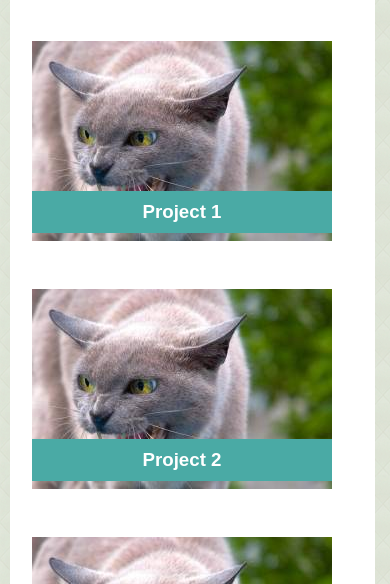
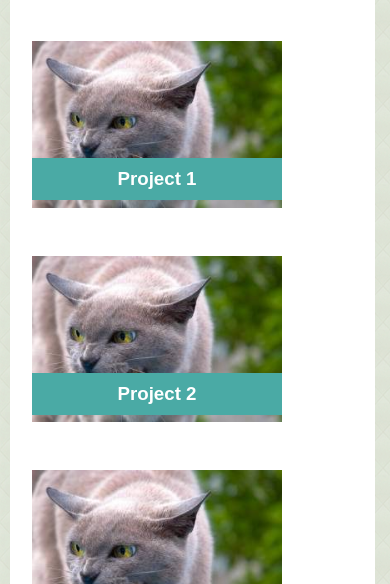
Before and after one commit to erikcribley/Responsive-Portfolio, a plain HTML site: page portfolio.html in a window 390 px wide. Shown: the part 216-800 px from the top of the page. Drawn offline with Linux system fonts and the light colour scheme.

Commit message:
fixed portfolio

```diff
--- a/assets/css/style.css
+++ b/assets/css/style.css
@@ -155,6 +155,14 @@ footer {
         width: auto;
         margin: 0px 15px 0px 10px;
     }
+
+    .port-pic {
+        width: 250px;
+    }
+
+    h3 {
+        width:250px;
+    }
 }
 
 @media screen and (max-width:768px) {
@@ -237,4 +245,9 @@ footer {
         margin-top: 15px;
         position: static;
     }
+
+    .frame {
+        float: none;
+        clear: both;
+    }
 }
```
Also changed, not shown: portfolio.html (+1 -1 lines).
